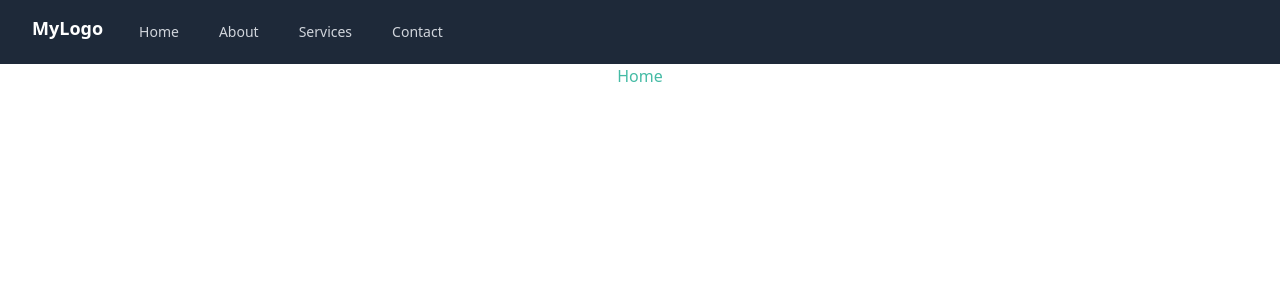
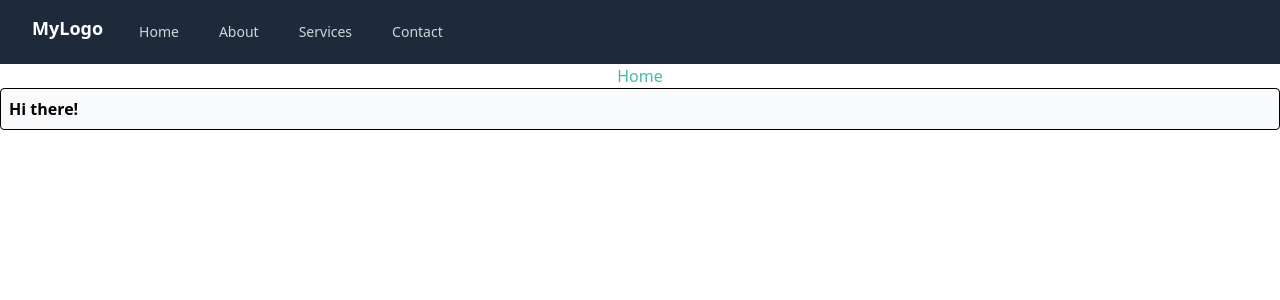
Before and after one commit to mishelshaji/react-training, a React (Vite) app in the folder project_2/client/react-utils-app/: page / in a window 1280 px wide. Shown: the top 300 px of the page. Built offline with nearby package versions, Linux system fonts and the light colour scheme.

Commit message:
Added greeting component

```diff
--- /dev/null
+++ b/project_2/client/react-utils-app/jest.config.js
@@ -0,0 +1,5 @@
+module.exports = {
+    preset: 'ts-jest',
+    testEnvironment: 'jsdom',
+    moduleFileExtensions: ['ts', 'tsx', 'js', 'jsx', 'json', 'node'],
+}
--- /dev/null
+++ b/project_2/client/react-utils-app/src/common/components/Greeting.tsx
@@ -0,0 +1,9 @@
+function Greeting(){
+    return (
+        <div className="bg-gray-50 rounded border">
+            <p className="p-2"><strong>Hi there!</strong></p>
+        </div>
+    )
+}
+
+export default Greeting
--- a/project_2/client/react-utils-app/src/main.tsx
+++ b/project_2/client/react-utils-app/src/main.tsx
@@ -1,4 +1,3 @@
-import { StrictMode } from 'react'
 import { createRoot } from 'react-dom/client'
 import { ToastContainer } from 'react-toastify';
 import {BrowserRouter, Route, Routes} from "react-router-dom";
--- a/project_2/client/react-utils-app/src/pages/public/Home.tsx
+++ b/project_2/client/react-utils-app/src/pages/public/Home.tsx
@@ -1,7 +1,10 @@
+import Greeting from "../../common/components/Greeting.tsx";
+
 function Home(){
     return (
         <>
             <h1 className="text-center text-mint-500">Home</h1>
+            <Greeting/>
         </>
     )
 }
```
Also changed, not shown: project_2/client/react-utils-app/package.json (+6 -1 lines), 2 other files (tests, documents, lock files or other folders).
